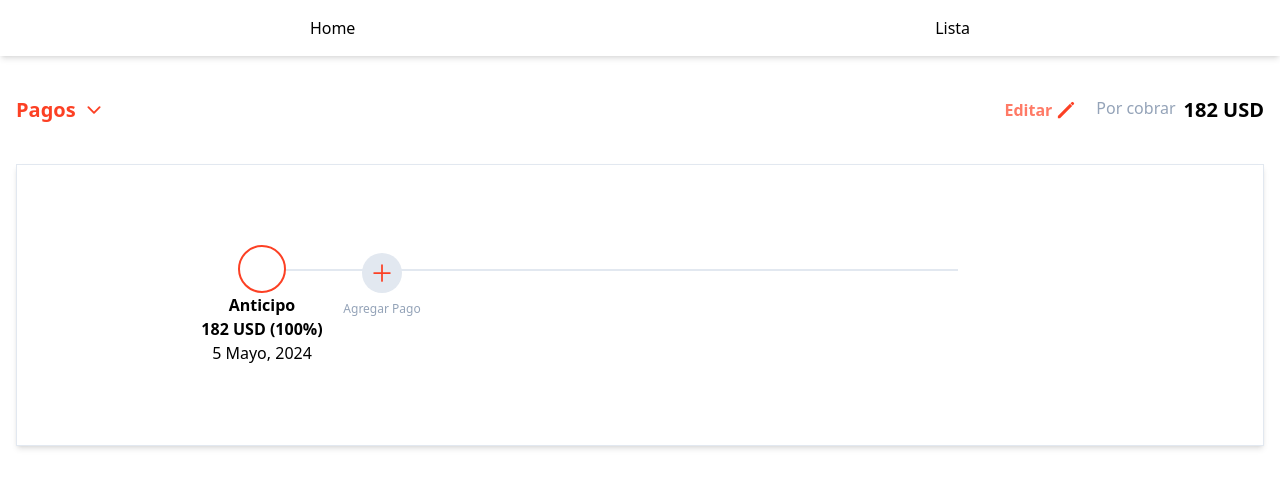
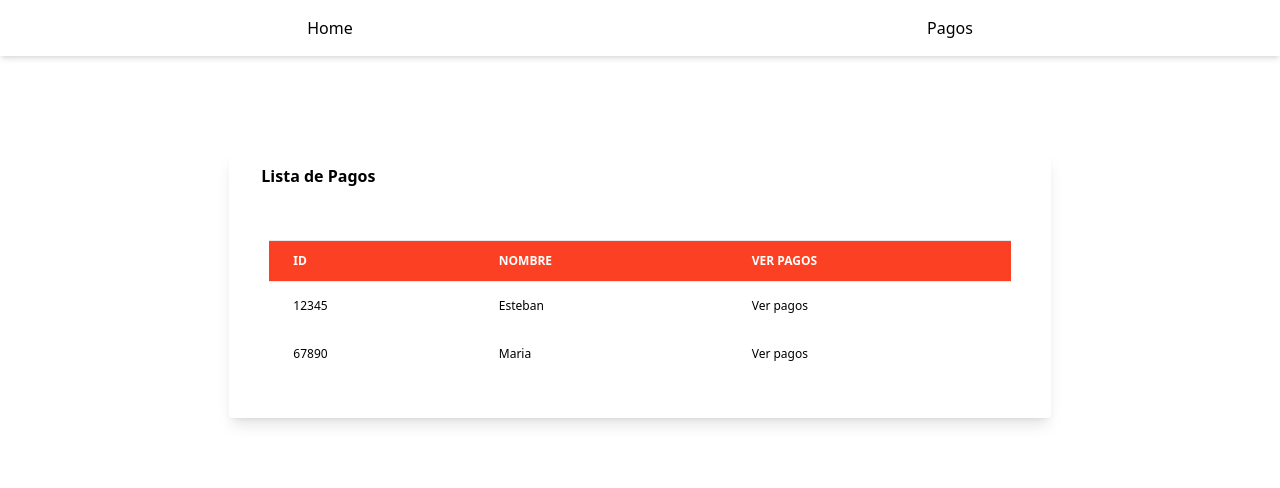
Before and after one commit to adrianamariaruiz/pagosApp, a React (Vite) app: page / in a window 1280 px wide. Shown: the top 488 px of the page. Built offline with nearby package versions, Linux system fonts and the light colour scheme.

Commit message:
add users list

```diff
--- a/src/components/AddPay.tsx
+++ b/src/components/AddPay.tsx
@@ -16,11 +16,15 @@ const AddPay = ({ dataId }: Props) => {
   const initialPay = Number(totalToPay)
 
   const currentData = useMemo(() => newData.find(nd => nd.id === dataId), [newData, dataId])
+  console.log('temporalData', currentData)
+
   const currentIndex = useMemo(() => newData.findIndex(nd => nd.id === dataId), [newData, dataId])
+  console.log('currentIndex', currentIndex)
 
   const indexToEdit = currentIndex === 0 ? 1 : currentIndex - 1
 
   const handleChangeDate = useCallback((value: Date) => {
+
     if (!currentData) return
     editTemporalData(
       currentIndex,
--- a/src/components/Navbar.tsx
+++ b/src/components/Navbar.tsx
@@ -12,7 +12,7 @@ const Navbar = () => {
           </Link>
         </div>
         <div className='hidden sm:flex'>
-          <Link className='m-2 p-2 transition-all rounded-md hover:bg-tangerine-500 hover:text-white' to="/list">Lista</Link>
+          <Link className='m-2 p-2 transition-all rounded-md hover:bg-tangerine-500 hover:text-white' to="/pagos">Pagos</Link>
         </div>
       </nav>
     </>
--- a/src/helpers/mockData.ts
+++ b/src/helpers/mockData.ts
@@ -1,29 +1,82 @@
-export const mockData = [
+import { User } from "../interfaces/user.interface"
+
+// export const mockData = [
+//   {
+//     id: '1',
+//     totalCobrar: 182,
+//     titulo: 'Anticipo',
+//     valor: 54.6,
+//     porcentaje: 30,
+//     fecha: '22 Ene, 2022',
+//     estado: 'pendiente'
+//   },
+//   {
+//     id: '2',
+//     totalCobrar: 182,
+//     titulo: 'Pago 1',
+//     valor: 36.4,
+//     porcentaje: 20,
+//     fecha: '24 Feb, 2022',
+//     estado: 'pendiente'
+//   },
+//   {
+//     id: '3',
+//     totalCobrar: 182,
+//     titulo: 'Pago 2',
+//     valor: 72.8,
+//     porcentaje: 40,
+//     fecha: '20 Mar, 2022',
+//     estado: 'pendiente'
+//   },
+// ]
+
+export const mockUsersData: User[] = [
   {
-    id: 1,
-    totalCobrar: 182,
-    titulo: 'Anticipo',
-    valor: 54.6,
-    porcentaje: 30,
-    fecha: '22 Ene, 2022',
-    estado: 'pendiente'
+    id: '12345',
+    nombreUsuario: 'Esteban',
+    pagoTotal: 182,
+    pagos: [
+      {
+        id: '6af3e074-5e64-4e50-8035-5f56cab0c84a',
+        estado: 'pendiente',
+        fecha: new Date('2023-08-06'),
+        porcentaje: 100,
+        titulo: 'pago 1',
+        valor: 182,
+        fechaPago: undefined,
+        metodoPago: undefined,
+      }
+    ]
   },
   {
-    id: 2,
-    totalCobrar: 182,
-    titulo: 'Pago 1',
-    valor: 36.4,
-    porcentaje: 20,
-    fecha: '24 Feb, 2022',
-    estado: 'pendiente'
+    id: '67890',
+    nombreUsuario: 'Maria',
+    pagoTotal: 182,
+    pagos: [
+      {
+        id: '7af3e074-5e64-4e50-8136-5f56cab0c84a',
+        estado: 'pendiente',
+        fecha: new Date('2024-05-05'),
+        // porcentaje: 100,
+        // titulo: 'pago 1',
+        // valor: 182,
+        porcentaje: 80,
+        titulo: 'pago 1',
+        valor: 145.6,
+        fechaPago: undefined,
+        metodoPago: undefined,
+      },
+      {
+        id: '8af3e074-5e64-4e50-8237-5f56cab0c84a',
+        estado: 'pendiente',
+        fecha: new Date('2024-06-05'),
+        porcentaje: 20,
+        titulo: 'pago 2',
+        valor: 36.4,
+        fechaPago: undefined,
+        metodoPago: undefined,
+      },
+    ]
   },
-  {
-    id: 3,
-    totalCobrar: 182,
-    titulo: 'Pago 2',
-    valor: 72.8,
-    porcentaje: 40,
-    fecha: '20 Mar, 2022',
-    estado: 'pendiente'
-  },
+
 ]
--- a/src/interfaces/data.interface.ts
+++ b/src/interfaces/data.interface.ts
@@ -1,9 +1,9 @@
 import { metodosPago } from "../validations/dataSchema"
 
 export interface Data {
+  id: string
   estado: 'pendiente' | 'pagado'
   fecha?: Date
-  id: string
   porcentaje: number
   titulo: string
   valor: number
--- a/src/pages/ListPage.tsx
+++ b/src/pages/ListPage.tsx
@@ -1,7 +1,71 @@
+import { useNavigate } from "react-router-dom";
+// import { mockUsersData } from "../helpers/mockData"
+import { useDataStore } from "../store/app.store";
+import { useCallback } from "react";
 
 const ListPage = () => {
+
+  const setUserId = useDataStore((state) => state.setUserId)
+  const users = useDataStore((state) => state.users)
+  const saveInitialData = useDataStore((state) => state.saveInitialData)
+
+  const navegate = useNavigate();
+
+  const selectOption = useCallback( (userId: string) => {
+    setUserId(userId);
+
+    const initialData = users.find(paymentData => paymentData.id === userId)
+
+    saveInitialData(initialData?.pagos || [], userId)
+    navegate("/pagos");
+  }, [navegate, saveInitialData, setUserId, users] )
+
   return (
-    <div>ListPage</div>
+    <>
+      <div className="w-full xl:w-8/12 mb-12 xl:mb-0 px-4 mx-auto mt-24">
+        <div className="relative flex flex-col min-w-0 break-words bg-white w-full mb-6 shadow-lg rounded">
+          <div className="rounded-t mb-0 px-4 py-3 border-0">
+            <div className="flex flex-wrap items-center">
+              <div className="relative w-full px-4 max-w-full flex-grow flex-1">
+                <h3 className="font-semibold text-base text-blueGray-700">Lista de Pagos</h3>
+              </div>
+            </div>
+          </div>
+
+          <div className="w-full p-10 overflow-x-auto">
+            <table className="w-full">
+              <thead className="bg-tangerine-700 text-white font-bold">
+                <tr>
+                  <th className="px-6 bg-blueGray-50 text-blueGray-500 align-middle border border-solid border-blueGray-100 py-3 text-xs uppercase border-l-0 border-r-0 whitespace-nowrap font-semibold text-left">
+                    ID
+                  </th>
+                  <th className="px-6 bg-blueGray-50 text-blueGray-500 align-middle border border-solid border-blueGray-100 py-3 text-xs uppercase border-l-0 border-r-0 whitespace-nowrap font-semibold text-left">
+                    Nombre
+                  </th>
+                  <th className="px-6 bg-blueGray-50 text-blueGray-500 align-middle border border-solid border-blueGray-100 py-3 text-xs uppercase border-l-0 border-r-0 whitespace-nowrap font-semibold text-left">
+                    Ver pagos
+                  </th>
+                </tr>
+              </thead>
+              <tbody>
+                {users.map((user) => (
+                  <tr
+                    key={user.id}
+                    onClick={() => selectOption(user.id)}
+                    className="cursor-pointer hover:bg-tangerine-600 hover:text-white"
+                  >
+                    <td className="border-t-0 px-6 align-center border-l-0 border-r-0 text-xs whitespace-nowrap p-4">{user.id}</td>
+                    <td className="border-t-0 px-6 align-center border-l-0 border-r-0 text-xs whitespace-nowrap p-4">{user.nombreUsuario}</td>
+                    <td className="border-t-0 px-6 align-center border-l-0 border-r-0 text-xs whitespace-nowrap p-4">Ver pagos</td>
+                  </tr>
+                ))}
+              </tbody>
+            </table>
+          </div>
+        </div>
+      </div>
+
+    </>
   )
 }
 
--- a/src/router/index.tsx
+++ b/src/router/index.tsx
@@ -13,11 +13,11 @@ export const router = createBrowserRouter([
     children: [
       {
         index: true,
-        element: <HomePage />,
+        element: <ListPage />,
       },
       {
-        path: "/list",
-        element: <ListPage />,
+        path: "/pagos",
+        element: <HomePage />,
       },
     ],
   },
--- a/src/store/app.store.ts
+++ b/src/store/app.store.ts
@@ -2,70 +2,75 @@ import { create } from 'zustand'
 import { persist } from 'zustand/middleware'
 import currentFormat from '../helpers/currentFormat'
 import { Data } from '../interfaces/data.interface'
+import { mockUsersData } from '../helpers/mockData'
+import { User } from '../interfaces/user.interface'
 
-// Usé Zustand para el manejo de estado global porque es escalable, fácil y tiene el persist() para el manejo del localStoage
-
+// toca hacer algo antes de entrar, que al seleccionar el cliente traiga de base de datos todo, y lo guarda en zustand
 interface State {
+  userId: string
+  users: User[]
   data: Data[]
   temporalData: Data[]
   isEditable: boolean
   totalToPay: string
-  addData: (index:number,data: Data) => void
+  userData: { [key: string]: Data[] };
+
   addTemporalData: (index:number,data: Data) => void
   changeIsEditable: ()=>void
   editTemporalDataItem: (index:number, data:Data)=>void
-  editDataItem: (index:number, data:Data)=>void
   saveToData: ()=>void
+  setUserId: (info: string)=>void
+  saveInitialData: (data: Data[], userId: string) => void
+  getUserPayments: () => Data[];
 }
 
 // esto genera la opcion de usar la moneda que desee, la puse aca para poderla usar en cualquier parte del proyecto
-const initialId= crypto.randomUUID()
+// const initialId= crypto.randomUUID()
 export const INITIAL_PAY = 182
 export const CURRENCY_FORMAT = 'USD'
 const FORMAT_COUNTRY = 'en-US'
 
 export const useDataStore = create<State>()(
-  // use persist porque es una forma muy sencilla que tiene Zustand para usar el localStorage
+
   persist(
-    (set) => ({
+    (set, get) => ({
+      userId: '',
       isEditable:false,
       totalToPay: currentFormat(INITIAL_PAY, CURRENCY_FORMAT, FORMAT_COUNTRY),
-      data: [
-        {
-          id: initialId,
-          titulo: 'Anticipo',
-          valor: 182,
-          porcentaje: 100,
-          fecha: new Date('2024-05-05'),
-          estado: 'pendiente',
-          metodoPago: undefined,
-          fechaPago: undefined
-        },
-      ],
-      temporalData: [
-        {
-          id: initialId,
-          titulo: 'Anticipo',
-          valor: 182,
-          porcentaje: 100,
-          fecha: new Date('2024-05-05'),
-          estado: 'pendiente',
-          metodoPago: undefined,
-          fechaPago: undefined
-        },
-      ],
+      users: mockUsersData,
+      userData: {},
+      data: [],
+      temporalData: [],
 
       // methods
-      addData: (index:number, data: Data) => set((state)=>({
-        data: [...state.data.slice(0,index), data, ...state.data.slice(index)]
-      })),
+      setUserId: (info: string) => set(() => ({userId: info})),
+
+
+
+      saveInitialData: (data: Data[], userId: string) => set((state)=>{
+
+        const currentDataIds = new Set((state.userData[userId] || []).map((item) => item.id));
+        const uniqueNewData = data.filter((item) => !currentDataIds.has(item.id));
+
+        return {
+        userData: {
+          ...state.userData,
+          [userId]: [...(state.userData[userId] || []), ...uniqueNewData]
+        },
+        temporalData: userId === state.userId ? [...(state.userData[userId] || []), ...uniqueNewData] : state.temporalData,
+        data: userId === state.userId ? [...(state.userData[userId] || []), ...uniqueNewData] : state.data
+      }
+    }),
+
 
 
       addTemporalData: (index:number, data: Data) => set((state)=>({
         temporalData: [...state.temporalData.slice(0,index), data, ...state.temporalData.slice(index)]
       })),
+
       changeIsEditable: ()=>set((state)=>({isEditable: !state.isEditable, data:[...state.temporalData]})),
 
+      // guarda en la data original
       saveToData: ()=>set((state)=>({data:[...state.temporalData]})),
 
       editTemporalDataItem: (index, data)=>{
@@ -77,15 +82,10 @@ export const useDataStore = create<State>()(
             return td
         })}))
       },
-      editDataItem: (index, info)=>{
-        set((state)=>({
-          data: state.data.map((td, i)=>{
-            if(i===index){
-              return info
-            }
-            return td
-        })}))
-      },
+      getUserPayments: () => {
+        const state = get();
+        return state.userData[state.userId] || [];
+      }
     }),
     {
       name: 'data'
```
Also changed, not shown: src/components/Pagos.tsx (+4 -3 lines), src/interfaces/user.interface.ts (added, +8 -0 lines), src/pages/HomePage.tsx (line endings or trailing spaces), 1 other file (tests, documents, lock files or other folders).
